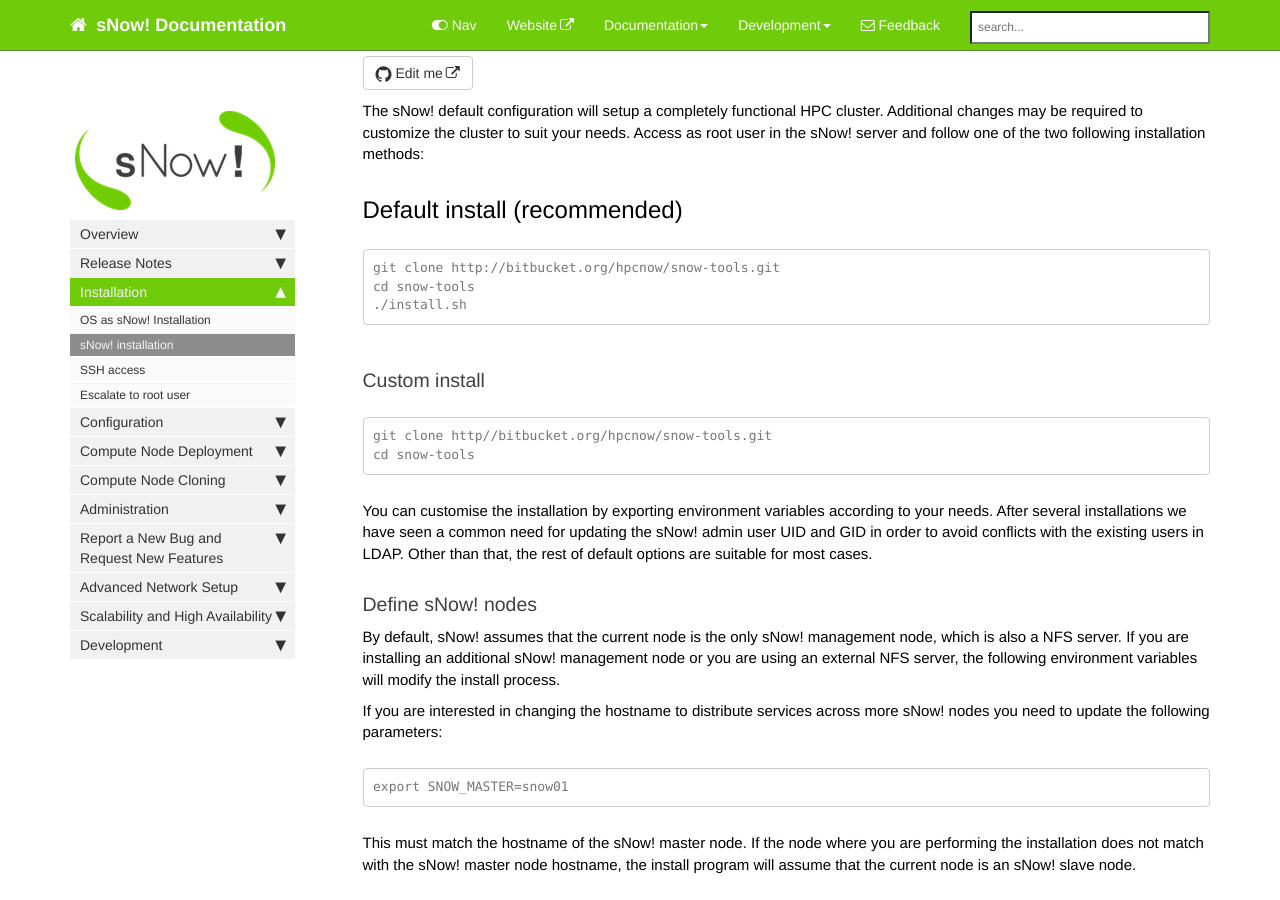
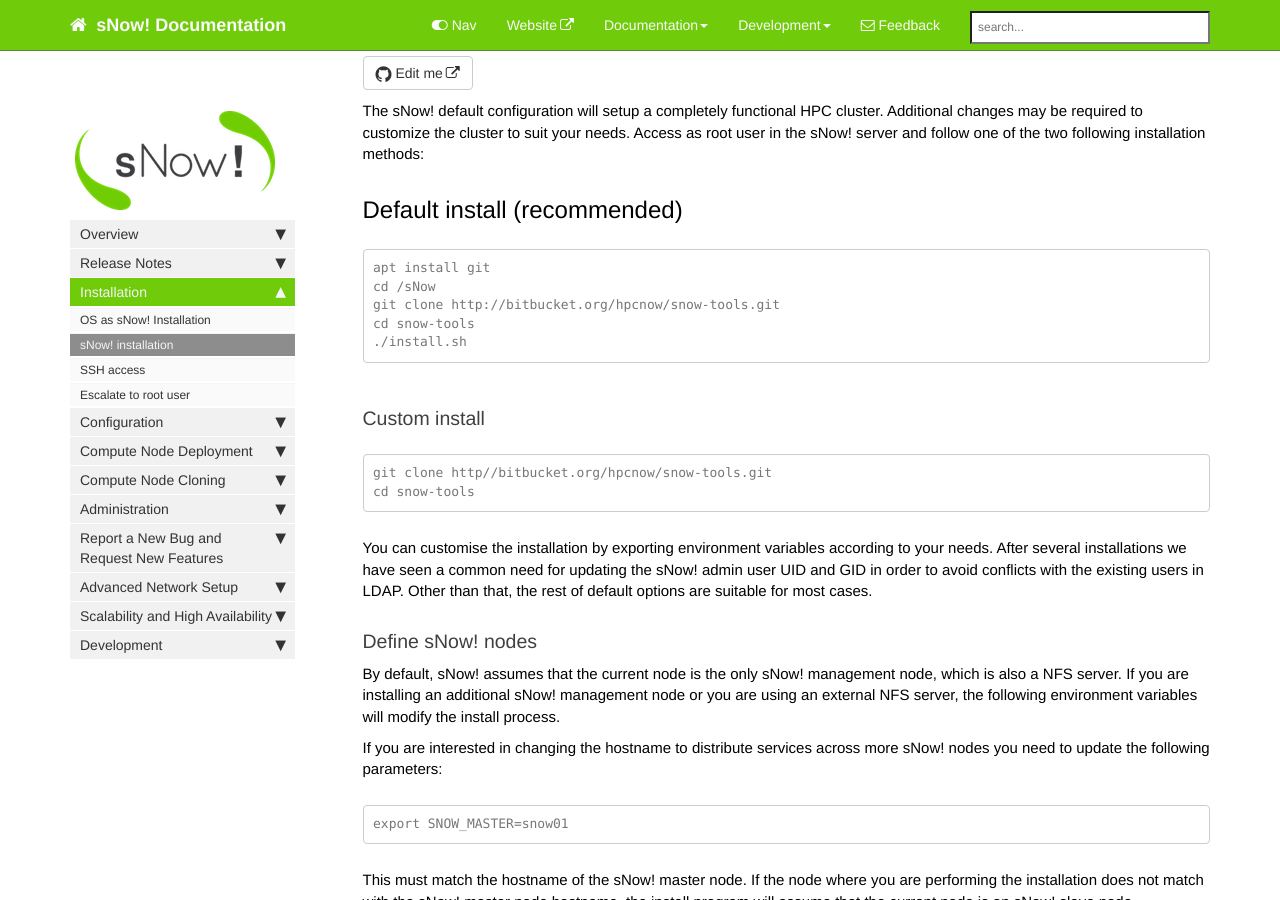
Before and after one commit to FlocksCM/snow-documentation, a Jekyll site: the page built from pages/mydoc/mydoc_snow_installation.md, in a window 1280 px wide and 900 px high, scrolled down 418 px. Built offline with Jekyll 4.4.1, drawn with Linux system fonts in a browser that asks for light colours; nearby versions of some CDN libraries; comment, search, counter and statistics services are not loaded.

Commit message:
Update mydoc_snow_installation.md

````diff
--- a/pages/mydoc/mydoc_snow_installation.md
+++ b/pages/mydoc/mydoc_snow_installation.md
@@ -13,6 +13,8 @@ The sNow! default configuration will setup a completely functional HPC cluster.
 ## Default install (recommended)
 
 ```
+apt install git
+cd /sNow
 git clone http://bitbucket.org/hpcnow/snow-tools.git
 cd snow-tools
 ./install.sh
````
